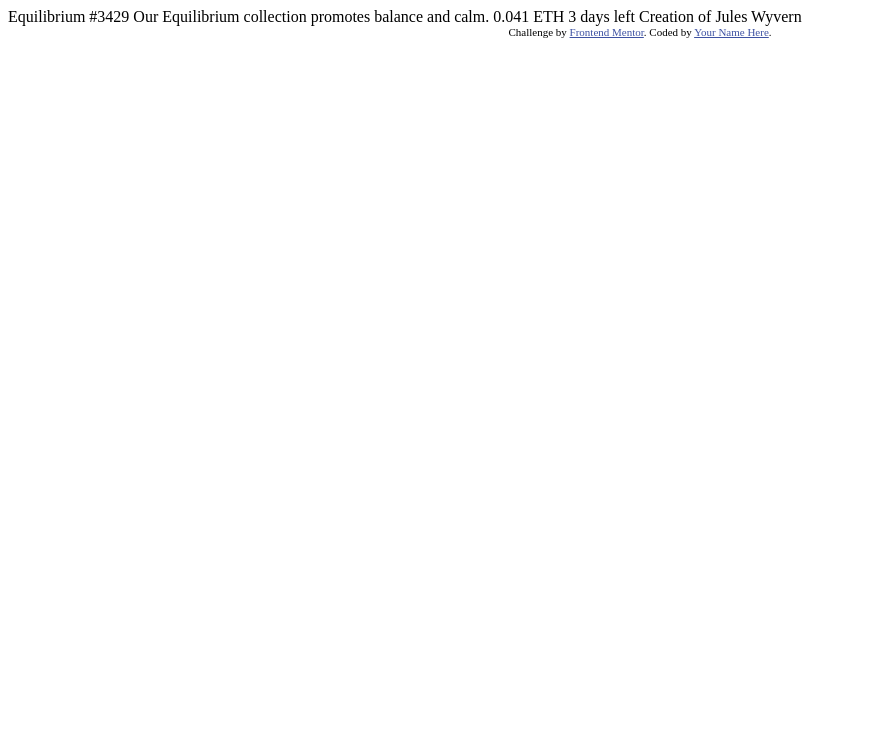
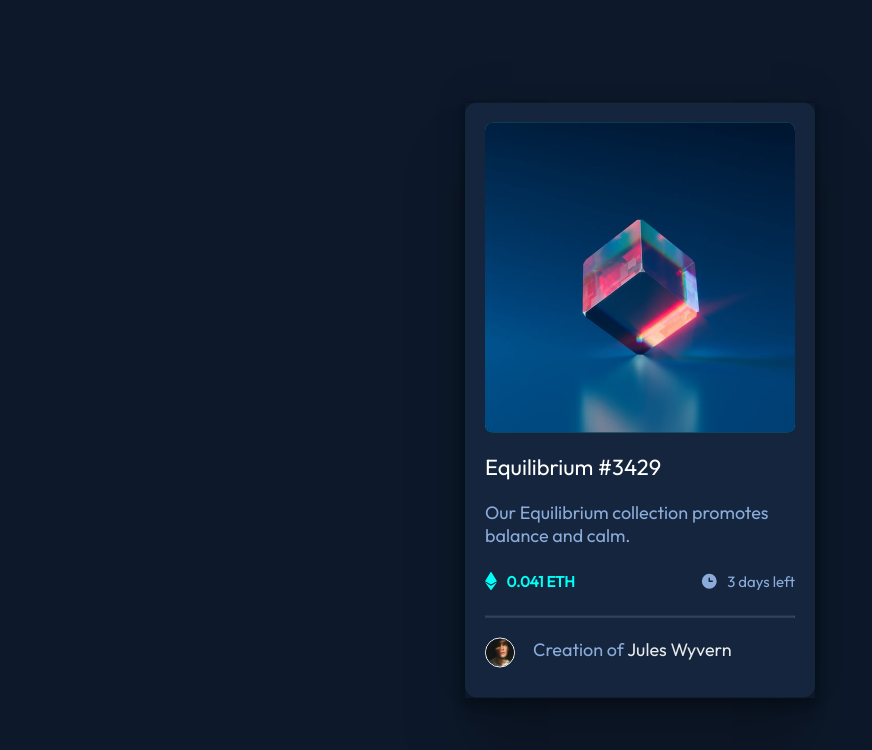
Before and after one commit to Miguel-Caruana/NFT-preview-card-component, a plain HTML site: page nft-preview-card-component-main/index.html in a window 1280 px wide. Shown: the whole page, without its empty margins (0-872 px from the left). Drawn offline with Linux system fonts and the light colour scheme.

Commit message:
Second Commit

```diff
--- a/nft-preview-card-component-main/index.html
+++ b/nft-preview-card-component-main/index.html
@@ -1,33 +1,48 @@
 <!DOCTYPE html>
 <html lang="en">
   <head>
-  <meta charset="UTF-8">
-  <meta name="viewport" content="width=device-width, initial-scale=1.0"> <!-- displays site properly based on user's device -->
-
-  <link rel="icon" type="image/png" sizes="32x32" href="./images/favicon-32x32.png">
-
-  <title>Frontend Mentor | NFT preview card component</title>
-
-  <!-- Feel free to remove these styles or customise in your own stylesheet 👍 -->
-  <style>
-    .attribution { font-size: 11px; text-align: center; }
-    .attribution a { color: hsl(228, 45%, 44%); }
-  </style>
+    <meta charset="UTF-8" />
+    <meta name="viewport" content="width=device-width, initial-scale=1.0" />
+    <!-- displays site properly based on user's device -->
+    <link
+      rel="icon"
+      type="image/png"
+      sizes="32x32"
+      href="./images/favicon-32x32.png"
+    />
+    <link rel="stylesheet" href="style.css" />
+    <title>FrontEnd Mentor</title>
   </head>
   <body>
-
-  Equilibrium #3429
-
+    <main>
+      <div class="container">
+        <div class="card">
+          <div class="overlay">
+            <img class="hover-eye" src="images/image-equilibrium.jpg" />
+          </div>
+          <h1 class="title">Equilibrium #3429</h1>
+          <p class="description">
             Our Equilibrium collection promotes balance and calm.
-
-  0.041 ETH
-  3 days left
-
-  Creation of Jules Wyvern
-
-  <div class="attribution">
-    Challenge by <a href="https://www.frontendmentor.io?ref=challenge" target="_blank">Frontend Mentor</a>.
-    Coded by <a href="#">Your Name Here</a>.
+          </p>
+          <div class="group-paragraph">
+            <div class="eth-div">
+              <img src="images/icon-ethereum.svg" />
+              <p class="eth-paragraph">0.041 ETH</p>
             </div>
+            <div class="clock-div">
+              <img src="images/icon-clock.svg" />
+              <p class="clock-paragraph">3 days left</p>
+            </div>
+          </div>
+          <hr class="line" />
+          <div class="avatar-div">
+            <img src="images/image-avatar.png" />
+            <p class="footer-creation">
+              Creation of <a class="footer-jules">Jules Wyvern</a>
+            </p>
+          </div>
+        </div>
+      </div>
+    </main>
   </body>
 </html>
--- /dev/null
+++ b/nft-preview-card-component-main/style.css
@@ -0,0 +1,143 @@
+@import url("https://fonts.googleapis.com/css2?family=Outfit&display=swap");
+
+* {
+  box-sizing: border-box;
+  padding: 0;
+  margin: 0;
+}
+
+body {
+  background-color: hsl(217, 54%, 11%);
+  text-align: center;
+  font-size: 18px;
+  font-family: "Outfit", sans-serif;
+}
+
+.container {
+  background: hsl(216, 50%, 16%);
+  position: absolute;
+  top: 50%;
+  left: 50%;
+  transform: translate(-50%, -50%);
+  width: 350px;
+  border-radius: 12px;
+}
+
+.card {
+  display: flex;
+  flex-direction: column;
+  gap: 20px;
+  padding: 20px;
+  box-shadow: rgba(0, 0, 0, 0.25) 0px 54px 55px,
+    rgba(0, 0, 0, 0.12) 0px -12px 30px, rgba(0, 0, 0, 0.12) 0px 4px 6px,
+    rgba(0, 0, 0, 0.17) 0px 12px 13px, rgba(0, 0, 0, 0.09) 0px -3px 5px;
+}
+
+.container img {
+  max-width: 100%;
+  max-height: 100%;
+}
+
+.eth-div {
+  display: flex;
+  gap: 10px;
+  align-self: stretch;
+  justify-content: left;
+}
+
+.clock-div {
+  display: flex;
+  gap: 8px;
+  align-self: stretch;
+  justify-content: right;
+}
+
+.title {
+  font-size: 22px;
+  font-weight: 300;
+  color: white;
+  text-align: start;
+}
+
+.description {
+  color: #8bacda;
+  text-align: start;
+  font-weight: 400;
+  padding-bottom: 5px;
+}
+
+.group-paragraph {
+  display: grid;
+  grid-template-columns: 1fr 1fr;
+  align-items: center;
+  padding-bottom: 5px;
+}
+
+.eth-paragraph {
+  font-size: 15px;
+  gap: 8px;
+  text-align: start;
+  color: hsl(178, 100%, 50%);
+  font-weight: 600;
+}
+
+.clock-paragraph {
+  font-size: 15px;
+  color: #8bacda;
+}
+
+.footer-creation {
+  color: #8bacda;
+  text-align: start;
+}
+
+.footer-jules {
+  color: hsl(0, 0%, 100%, 0.9);
+}
+
+.avatar-div {
+  display: flex;
+  gap: 18px;
+  padding-bottom: 10px;
+}
+
+.avatar-div img {
+  width: 30px;
+  height: 30px;
+  border: 1.5px solid white;
+  border-radius: 50%;
+}
+
+.line {
+  border-color: hsl(0, 0%, 100%, 0.2);
+}
+
+.overlay img {
+  min-width: 100%;
+  min-height: 100%;
+  display: block;
+  border-radius: 8px;
+}
+
+.hover-eye:hover {
+  opacity: 0.2;
+}
+
+.overlay {
+  border-radius: 8px;
+  background: no-repeat
+    url(/nft-preview-card-component-main/images/icon-view.svg);
+  background-color: hsl(178, 100%, 50%, 0.6);
+  background-position: center;
+  cursor: pointer;
+}
+
+.title:hover {
+  cursor: pointer;
+  color: hsl(178, 100%, 50%);
+}
+
+.footer-jules:hover {
+  cursor: pointer;
+  color: hsl(178, 100%, 50%);
+}
```
Also changed, not shown: nft-preview-card-component-main/images/FrontEndChallenge.png (added), 2 other files. Lines whose indentation alone changed are shown as unchanged.
